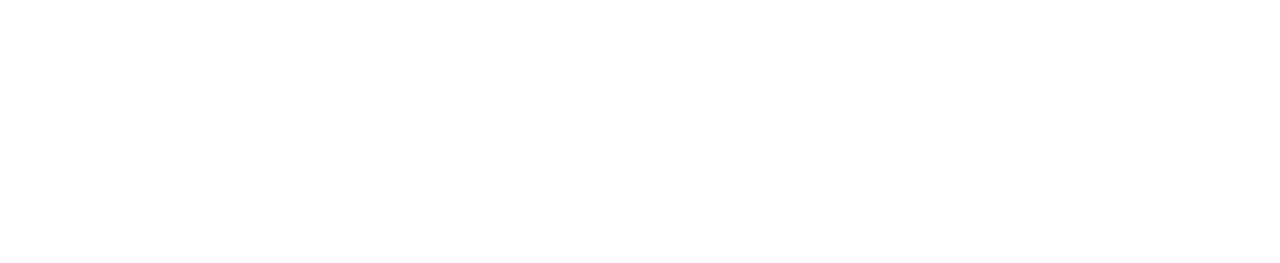
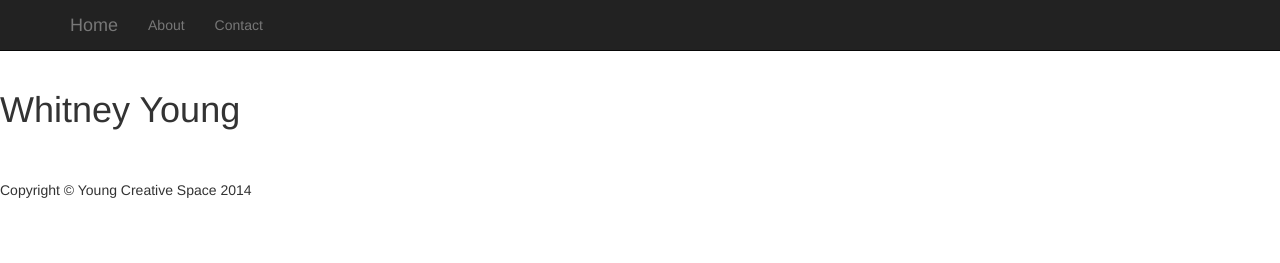
Before and after one commit to StephenJayYoung/Blog, a plain HTML site: page 1-col-portfolio/blogposts/whitney.html in a window 1280 px wide. Drawn offline with Linux system fonts and the light colour scheme; files that its build step writes are made by us from their sources.

Commit message:
added start of template to about, contact, and blogposts

```diff
--- a/1-col-portfolio/blogposts/PCSStudents.html
+++ b/1-col-portfolio/blogposts/PCSStudents.html
@@ -0,0 +1,65 @@
+<!DOCTYPE html>
+<html>
+<head>
+
+    <meta charset="utf-8">
+    <meta http-equiv="X-UA-Compatible" content="IE=edge">
+    <meta name="viewport" content="width=device-width, initial-scale=1">
+    <meta name="description" content="">
+    <meta name="author" content="">
+
+		<title>About</title>
+
+    <!-- Bootstrap Core CSS -->
+    <link href="css/bootstrap.min.css" rel="stylesheet">
+
+    <!-- Custom CSS -->
+    <link href="css/1-col-portfolio.css" rel="stylesheet">
+</head>
+<body>
+
+  <!-- Navigation -->
+    <nav class="navbar navbar-inverse navbar-fixed-top" role="navigation">
+        <div class="container">
+            <!-- Brand and toggle get grouped for better mobile display -->
+            <div class="navbar-header">
+                <button type="button" class="navbar-toggle" data-toggle="collapse" data-target="#bs-example-navbar-collapse-1">
+                    <span class="sr-only">Toggle navigation</span>
+                    <span class="icon-bar"></span>
+                    <span class="icon-bar"></span>
+                    <span class="icon-bar"></span>
+                </button>
+                <a class="navbar-brand" href="#">Home</a>
+            </div>
+            <!-- Collect the nav links, forms, and other content for toggling -->
+            <div class="collapse navbar-collapse" id="bs-example-navbar-collapse-1">
+                <ul class="nav navbar-nav">
+                    <li>
+                        <a href="navbar.html/about.html">About</a>
+                    </li>
+                    <li>
+                        <a href="navbar.html/contact.html">Contact</a>
+                    </li>
+                </ul>
+            </div>
+            <!-- /.navbar-collapse -->
+        </div>
+        <!-- /.container -->
+    </nav>
+
+<h1>PCS Students</h1>
+
+<!--add info here (use a template)...
+
+        <!-- Footer -->
+        <footer>
+            <div class="row">
+                <div class="col-lg-12">
+                    <p>Copyright &copy; Young Creative Space 2014</p>
+                </div>
+            </div>
+            <!-- /.row -->
+        </footer>
+
+</body>
+</html>
--- a/1-col-portfolio/blogposts/whitney.html
+++ b/1-col-portfolio/blogposts/whitney.html
@@ -0,0 +1,65 @@
+<!DOCTYPE html>
+<html>
+<head>
+
+    <meta charset="utf-8">
+    <meta http-equiv="X-UA-Compatible" content="IE=edge">
+    <meta name="viewport" content="width=device-width, initial-scale=1">
+    <meta name="description" content="">
+    <meta name="author" content="">
+
+		<title>About</title>
+
+    <!-- Bootstrap Core CSS -->
+    <link href="css/bootstrap.min.css" rel="stylesheet">
+
+    <!-- Custom CSS -->
+    <link href="css/1-col-portfolio.css" rel="stylesheet">
+</head>
+<body>
+
+  <!-- Navigation -->
+    <nav class="navbar navbar-inverse navbar-fixed-top" role="navigation">
+        <div class="container">
+            <!-- Brand and toggle get grouped for better mobile display -->
+            <div class="navbar-header">
+                <button type="button" class="navbar-toggle" data-toggle="collapse" data-target="#bs-example-navbar-collapse-1">
+                    <span class="sr-only">Toggle navigation</span>
+                    <span class="icon-bar"></span>
+                    <span class="icon-bar"></span>
+                    <span class="icon-bar"></span>
+                </button>
+                <a class="navbar-brand" href="#">Home</a>
+            </div>
+            <!-- Collect the nav links, forms, and other content for toggling -->
+            <div class="collapse navbar-collapse" id="bs-example-navbar-collapse-1">
+                <ul class="nav navbar-nav">
+                    <li>
+                        <a href="navbar.html/about.html">About</a>
+                    </li>
+                    <li>
+                        <a href="navbar.html/contact.html">Contact</a>
+                    </li>
+                </ul>
+            </div>
+            <!-- /.navbar-collapse -->
+        </div>
+        <!-- /.container -->
+    </nav>
+
+<h1>Whitney Young</h1>
+
+<!--add info here (use a template)...
+
+        <!-- Footer -->
+        <footer>
+            <div class="row">
+                <div class="col-lg-12">
+                    <p>Copyright &copy; Young Creative Space 2014</p>
+                </div>
+            </div>
+            <!-- /.row -->
+        </footer>
+
+</body>
+</html>
```
Also changed, not shown: 1-col-portfolio/navbar.html/about.html (+57 -1 lines), 1-col-portfolio/navbar.html/contact.html (+58 -2 lines), 1-col-portfolio/index.html (line endings or trailing spaces), 1-col-portfolio/pics/Clouds.jpg (added).
